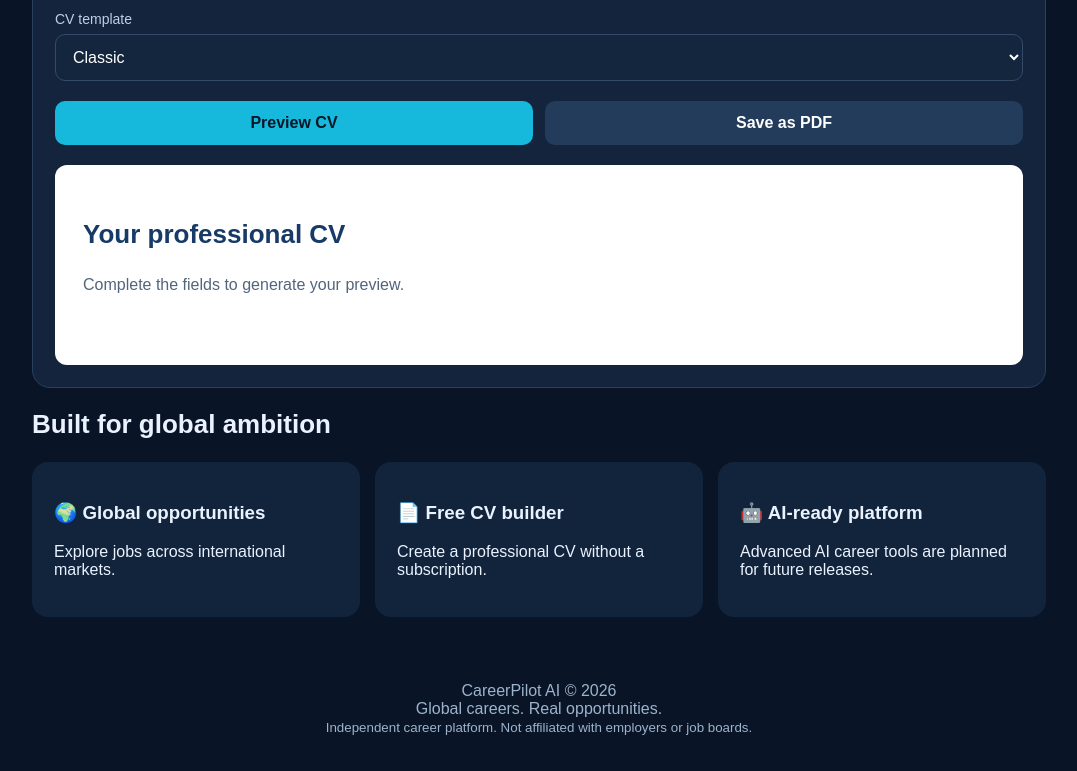
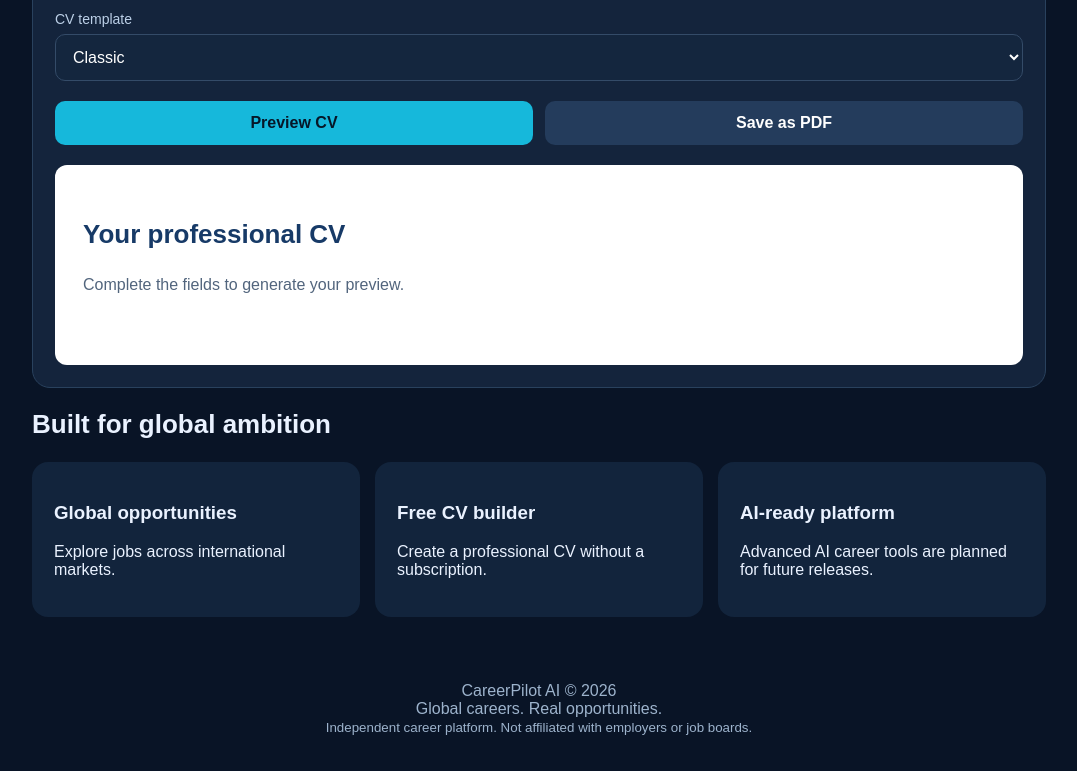
Before and after one commit to careerpilotai-world/careerpilotai-world.github.io, a plain HTML site: page index.html in a window 1280 px wide. Shown: the part 1556-2327 px from the top of the page, without its empty margins (101-1178 px from the left). Drawn offline with Linux system fonts and the light colour scheme.

Commit message:
Enhance heading and strong element processing
Updated query selector to include 'strong' elements and modified text handling for original titles.

```diff
--- a/index.html
+++ b/index.html
@@ -471,8 +471,8 @@ const traduzirTitulosPT = () => {
     "AI-ready platform": "Plataforma preparada para IA"
   };
 
-  document.querySelectorAll("h1,h2,h3,h4").forEach(el => {
-    const original = el.dataset.tituloOriginal || el.textContent.trim();
+  document.querySelectorAll("h1,h2,h3,h4,strong").forEach(el => {
+    const original = el.dataset.tituloOriginal || el.textContent.trim().replace(/^[^\p{L}\p{N}]+/u, "").trim();
     el.dataset.tituloOriginal = original;
     if (traducoes[original]) {
       el.textContent = pt ? traducoes[original] : original;
```
